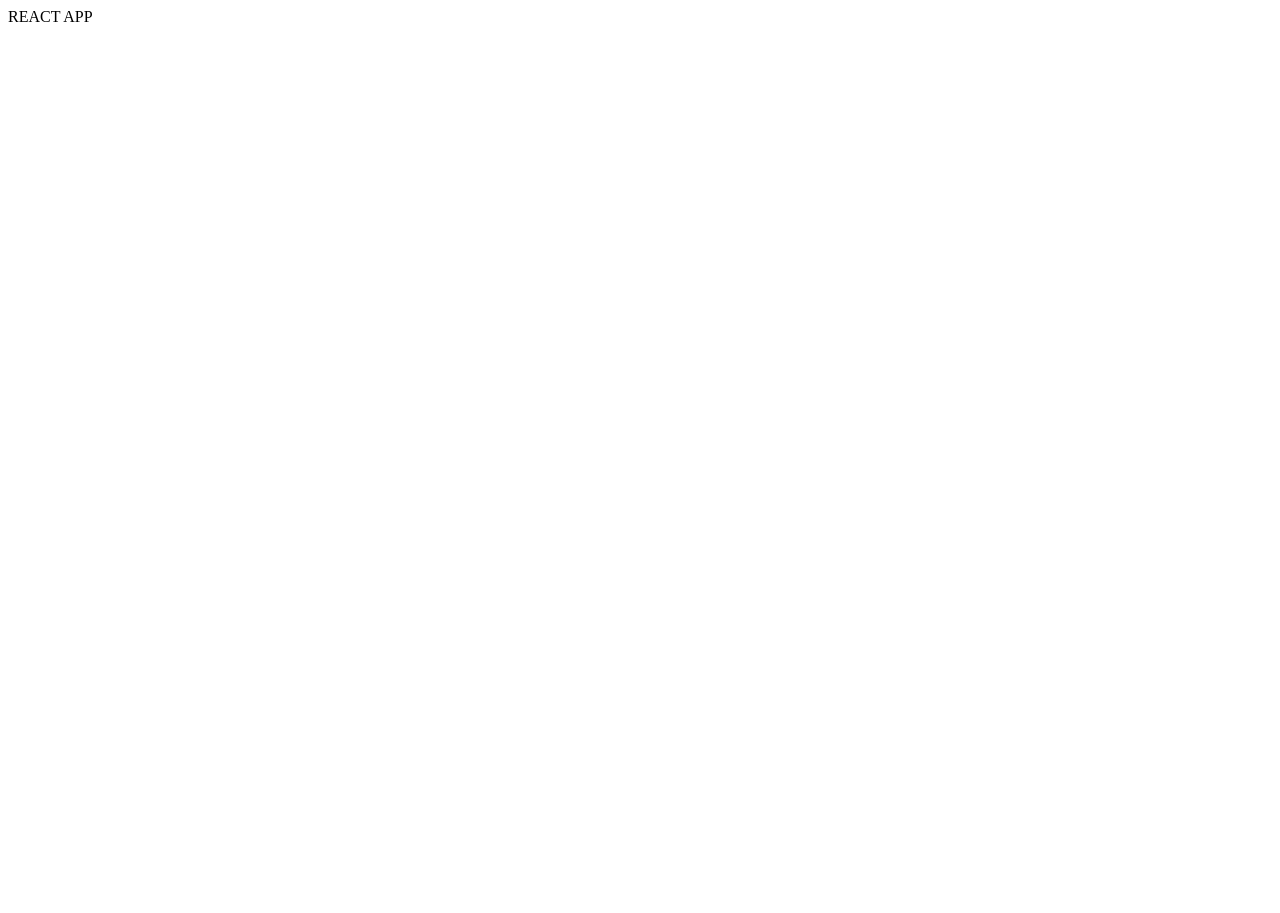
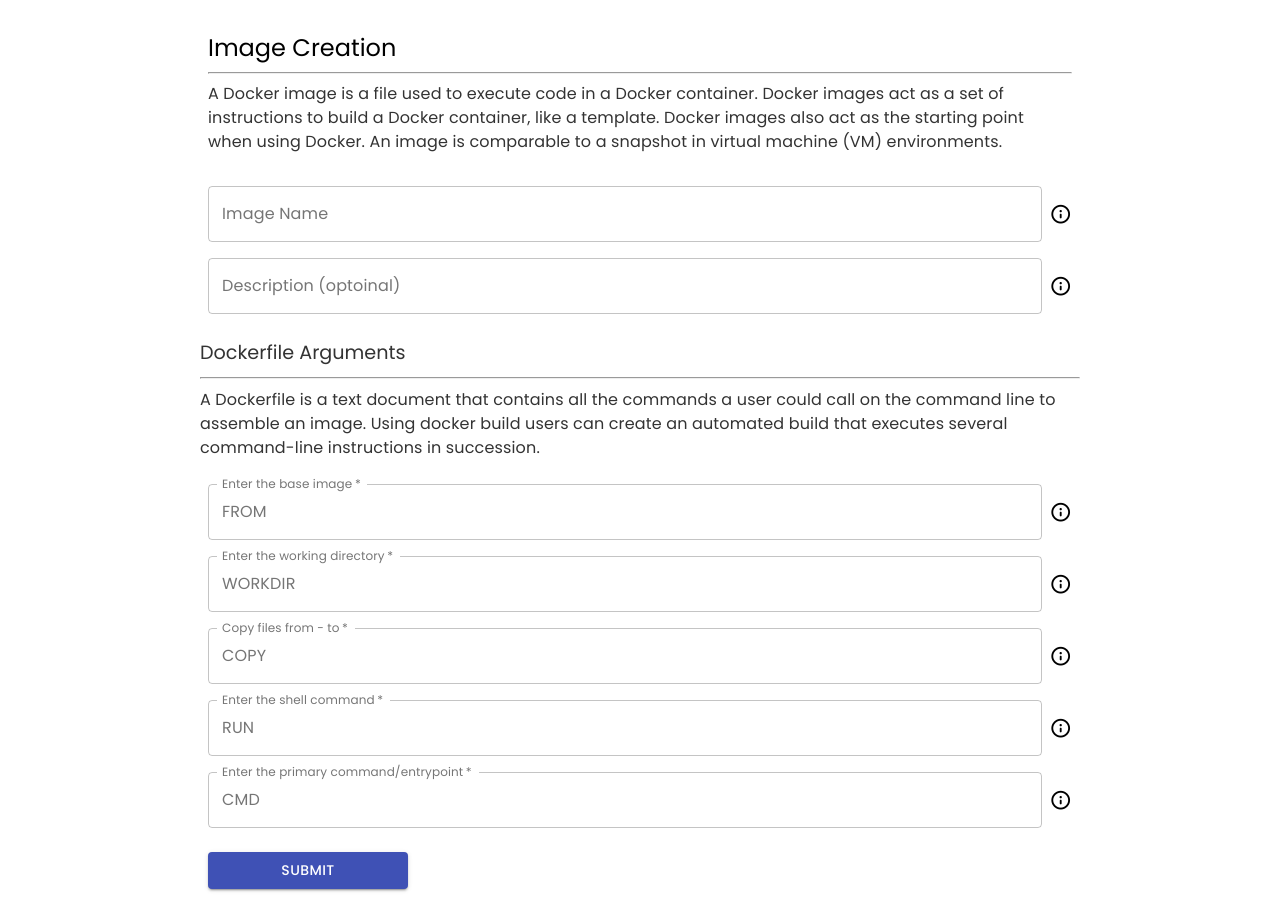
Before and after one commit to rithwika21/capstone, a React (Create React App) app in the folder client/: page / in a window 1280 px wide. Before the commit the page ends 800 px from the top, so only its background shows below. Built offline with nearby package versions, Linux system fonts and the light colour scheme.

Commit message:
feat: added image creation form

```diff
--- a/client/package.json
+++ b/client/package.json
@@ -6,6 +6,7 @@
 		"@testing-library/jest-dom": "^5.11.4",
 		"@testing-library/react": "^11.1.0",
 		"@testing-library/user-event": "^12.1.10",
+		"@material-ui/core": "^4.11.4",
 		"react": "^17.0.2",
 		"react-dom": "^17.0.2",
 		"react-scripts": "4.0.3",
--- a/client/src/App.js
+++ b/client/src/App.js
@@ -1,7 +1,10 @@
+import MainComponent from "./components/MainComponent";
+import "./styles/index.css"
+
 function App() {
   return (
     <div className="App">
-      REACT APP
+      <MainComponent />
     </div>
   );
 }
--- /dev/null
+++ b/client/src/components/MainComponent.jsx
@@ -0,0 +1,13 @@
+import { Container } from "@material-ui/core";
+import React from "react";
+import { CreationForm } from "./images";
+
+const MainComponent = () => {
+	return (
+		<Container maxWidth='md'>
+			<CreationForm />
+		</Container>
+	);
+};
+
+export default MainComponent;
--- /dev/null
+++ b/client/src/components/images/creationform.jsx
@@ -0,0 +1,248 @@
+import React from "react";
+import {
+	Container,
+	makeStyles,
+	TextField,
+	Grid,
+	Typography,
+	InputAdornment,
+	Button,
+	Tooltip,
+	withStyles,
+} from "@material-ui/core";
+
+const useStyles = makeStyles((theme) => ({
+	form: {
+		width: "100%",
+		marginTop: "2rem",
+	},
+	submit: {
+		margin: theme.spacing(3, 0, 2),
+		maxWidth: "200px",
+	},
+	inputBx: {
+		display: "flex",
+		alignItems: "center",
+	},
+	subtitle: {
+		fontSize: "1.2rem",
+		fontWeight: "400",
+		color: "#333",
+		margin: "1rem 0",
+		width: "100%",
+	},
+	p: {
+		color: "#333",
+	},
+}));
+
+const LightTooltip = withStyles((theme) => ({
+	tooltip: {
+		backgroundColor: theme.palette.common.white,
+		color: "rgba(0, 0, 0, 0.87)",
+		boxShadow: theme.shadows[1],
+		fontSize: 13,
+		fontWeight: "400",
+	},
+}))(Tooltip);
+
+export const CreationForm = () => {
+	const classes = useStyles();
+
+	return (
+		<div>
+			<Container component='main' style={{ marginTop: "2rem" }}>
+				<Typography component='h2' variant='h5'>
+					Image Creation
+				</Typography>
+				<hr />
+				<Typography component='p' className={classes.p}>
+					A Docker image is a file used to execute code in a Docker container.
+					Docker images act as a set of instructions to build a Docker
+					container, like a template. Docker images also act as the starting
+					point when using Docker. An image is comparable to a snapshot in
+					virtual machine (VM) environments.
+				</Typography>
+				<form className={classes.form}>
+					<Grid container spacing={2}>
+						<Grid item xs={12} sm={12} className={classes.inputBx}>
+							<TextField
+								variant='outlined'
+								fullWidth
+								id='imageName'
+								label='Image Name'
+								type='text'
+								name='imageName'
+								autoComplete='image'
+								color='primary'
+							/>
+							<LightTooltip title='Add' placement='right' arrow>
+								<div>
+									<i class='uil uil-info-circle info__icon'></i>
+								</div>
+							</LightTooltip>
+						</Grid>
+						<Grid item xs={12} sm={12} className={classes.inputBx}>
+							<TextField
+								variant='outlined'
+								fullWidth
+								id='description'
+								label='Description (optoinal)'
+								type='textarea'
+								name='description'
+								autoComplete='description'
+								color='primary'
+							/>
+							<LightTooltip title='Add' placement='right' arrow>
+								<div>
+									<i class='uil uil-info-circle info__icon'></i>
+								</div>
+							</LightTooltip>
+						</Grid>
+						<Typography component='p' variant='p' className={classes.subtitle}>
+							Dockerfile Arguments
+							<hr />
+							<Typography className={classes.p}>
+								A Dockerfile is a text document that contains all the commands a
+								user could call on the command line to assemble an image. Using
+								docker build users can create an automated build that executes
+								several command-line instructions in succession.
+							</Typography>
+						</Typography>
+						<Grid item xs={12} sm={12} className={classes.inputBx}>
+							<TextField
+								variant='outlined'
+								required
+								fullWidth
+								id='baseImageName'
+								label='Enter the base image'
+								type='text'
+								name='baseImageName'
+								autoComplete='image'
+								color='primary'
+								InputProps={{
+									startAdornment: (
+										<InputAdornment position='start'>FROM</InputAdornment>
+									),
+								}}
+							/>
+							<LightTooltip
+								title='The FROM instruction initializes a new build
+                 stage and sets the Base Image for subsequent instructions.
+                 As such, a valid Dockerfile must start with a FROM instruction.
+                 The image can be any valid image – it is especially easy to start by pulling an image from the Public Repositories.'
+								placement='right'
+								arrow
+							>
+								<div>
+									<i class='uil uil-info-circle info__icon'></i>
+								</div>
+							</LightTooltip>
+						</Grid>
+						<Grid item xs={12} sm={12} className={classes.inputBx}>
+							<TextField
+								variant='outlined'
+								required
+								fullWidth
+								id='workdir'
+								label='Enter the working directory'
+								type='text'
+								name='workdir'
+								autoComplete='workdir'
+								color='primary'
+								InputProps={{
+									startAdornment: (
+										<InputAdornment position='start'>WORKDIR</InputAdornment>
+									),
+								}}
+							/>
+							<LightTooltip title='Add' placement='right' arrow>
+								<div>
+									<i class='uil uil-info-circle info__icon'></i>
+								</div>
+							</LightTooltip>
+						</Grid>
+						<Grid item xs={12} sm={12} className={classes.inputBx}>
+							<TextField
+								variant='outlined'
+								required
+								fullWidth
+								id='imageName'
+								label='Copy files from - to'
+								type='text'
+								name='imageName'
+								autoComplete='image'
+								color='primary'
+								InputProps={{
+									startAdornment: (
+										<InputAdornment position='start'>COPY</InputAdornment>
+									),
+								}}
+							/>
+							<LightTooltip title='Add' placement='right' arrow>
+								<div>
+									<i class='uil uil-info-circle info__icon'></i>
+								</div>
+							</LightTooltip>
+						</Grid>
+						<Grid item xs={12} sm={12} className={classes.inputBx}>
+							<TextField
+								variant='outlined'
+								required
+								fullWidth
+								id='imageName'
+								label='Enter the shell command'
+								type='text'
+								name='imageName'
+								autoComplete='image'
+								color='primary'
+								InputProps={{
+									startAdornment: (
+										<InputAdornment position='start'>RUN</InputAdornment>
+									),
+								}}
+							/>
+							<LightTooltip title='Add' placement='right' arrow>
+								<div>
+									<i class='uil uil-info-circle info__icon'></i>
+								</div>
+							</LightTooltip>
+						</Grid>
+						<Grid item xs={12} sm={12} className={classes.inputBx}>
+							<TextField
+								variant='outlined'
+								required
+								fullWidth
+								id='imageName'
+								label='Enter the primary command/entrypoint'
+								type='text'
+								name='imageName'
+								autoComplete='image'
+								color='primary'
+								InputProps={{
+									startAdornment: (
+										<InputAdornment position='start'>CMD</InputAdornment>
+									),
+								}}
+							/>
+							<LightTooltip title='Add' placement='right' arrow>
+								<div>
+									<i class='uil uil-info-circle info__icon'></i>
+								</div>
+							</LightTooltip>
+						</Grid>
+					</Grid>
+					<Button
+						type='submit'
+						fullWidth
+						variant='contained'
+						color='primary'
+						className={classes.submit}
+					>
+						Submit
+					</Button>
+				</form>
+			</Container>
+		</div>
+	);
+};
--- /dev/null
+++ b/client/src/components/images/creationinfo.jsx
@@ -0,0 +1,5 @@
+import React from "react";
+
+export const CreationInfo = () => {
+	return <div>Image creation Info</div>;
+};
--- /dev/null
+++ b/client/src/components/images/index.js
@@ -0,0 +1,2 @@
+export * from "./creationform";
+export * from "./creationinfo";
--- /dev/null
+++ b/client/src/styles/index.css
@@ -0,0 +1,11 @@
+@import url(https://fonts.googleapis.com/css?family=Poppins:100,100italic,200,200italic,300,300italic,regular,italic,500,500italic,600,600italic,700,700italic,800,800italic,900,900italic);
+@import url("https://unicons.iconscout.com/release/v4.0.0/css/line.css");
+
+* {
+	font-family: "Poppins", serif !important;
+}
+
+.info__icon {
+	font-size: 1.4rem;
+	margin-left: 0.5rem;
+}
--- a/package.json
+++ b/package.json
@@ -12,5 +12,6 @@
 	},
 	"scripts": {
 		"prepare": "husky install"
+	},
+	"dependencies": {}
 }
-}
```
Also changed, not shown: client/src/pages/images.jsx (added), 2 other files (tests, documents, lock files or other folders). Lines whose indentation alone changed are shown as unchanged.
